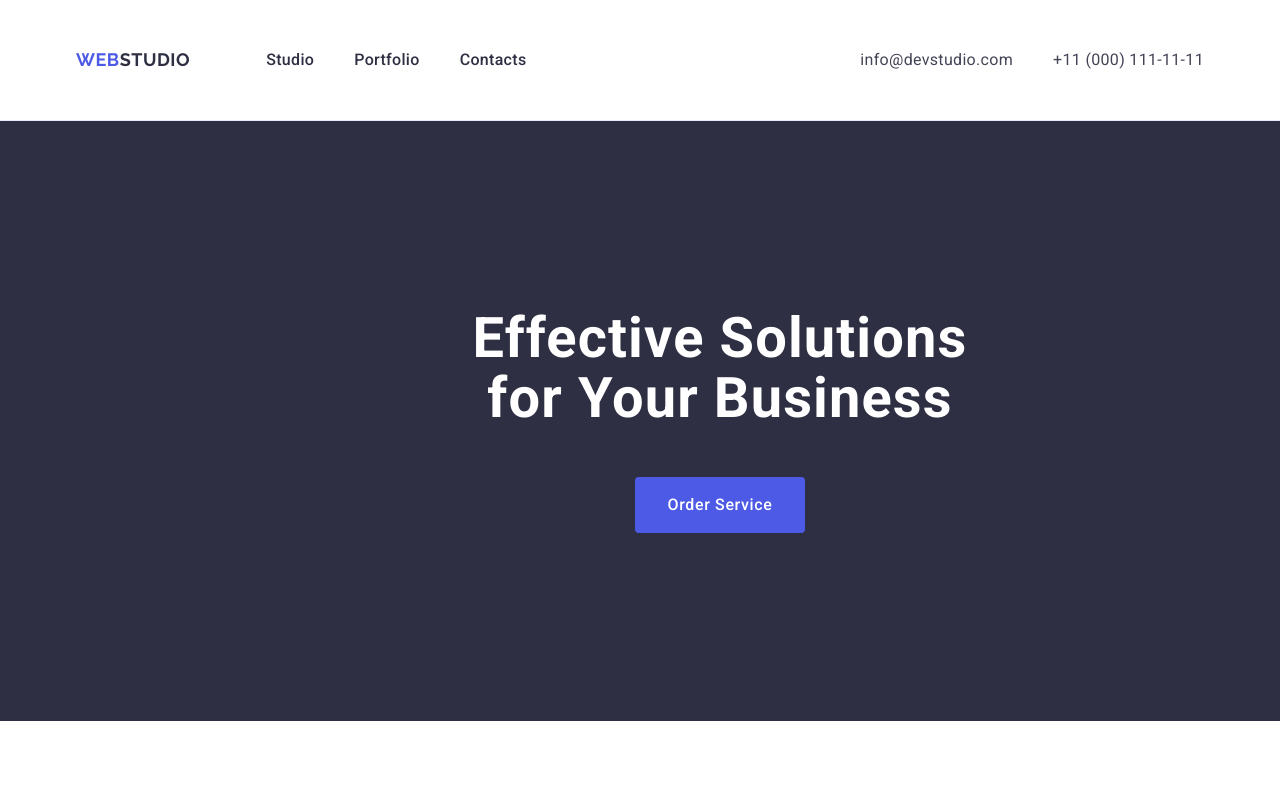
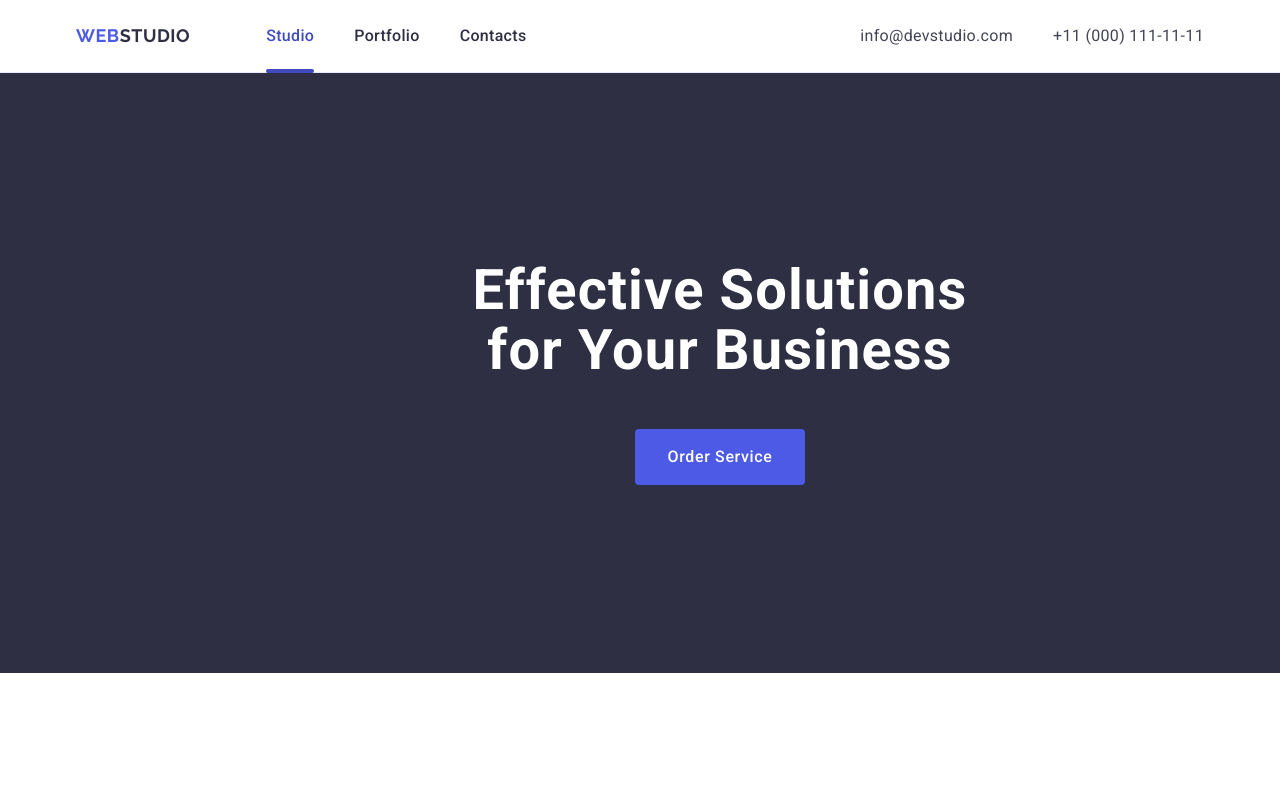
Before and after one commit to Epoeitos/goit-markup-hw-04, a plain HTML site: page index.html in a window 1280 px wide. Shown: the top 789 px of the page. Drawn offline with nearby package versions, Linux system fonts and the light colour scheme.

Commit message:
markup-header

```diff
--- a/css/styles.css
+++ b/css/styles.css
@@ -43,97 +43,117 @@ img {
 
 /* header */
 
+
+
 .container {
-
-align-items: center;
   max-width: 1158px;
   padding: 0 15px;
   margin: 0 auto;
 }
 
 
+.page-header {
+  box-shadow: 0 1px 6px 0 rgba(46, 47, 66, 0.08), 0 1px 1px 0 rgba(46, 47, 66, 0.16), 0 2px 1px 0 rgba(46, 47, 66, 0.08);
+  border-bottom: 1px solid #e7e9fc;
+}
+
+.header-container {
+  display: flex;
+  align-items: center;
+}
+
 .header-nav {
   display: flex;
   align-items: center;
 }
 
-.menu {
+.logo {
+  font-family: 'Raleway', sans-serif;
+  font-weight: 700;
+  font-size: 18px;
+  line-height: 1.17;
+  letter-spacing: 0.03em;
+  text-transform: uppercase;
+  color: #4d5ae5;
+}
+
+.header-logo {
+  padding: 24px 0;
+  margin-right: 76px;
+}
+
+.header-logo .logo-part {
+  color: #2e2f42;
+}
+
+.footer-logo .logo-part {
+  color: #f4f4fd;
+}
+
+.nav-list {
   display: flex;
-  margin-left: auto;
+  align-items: center;
   gap: 40px;
 }
 
-.contacts-menu {
-  display: flex;
-  gap: 40px;
-}
-
-.page-header {
-  border-bottom: 1px solid #e7e9fc;
-}
-
-.page-header-container {
-  align-items: center;
-  display: flex;
-    justify-content: space-between;
-}
-
-.logo-header {
-  font-family: "Raleway", sans-serif;
-  font-weight: 700;
-  font-size: 18px;
-  color: #4d5ae5;
-  line-height: 1.17;
-  letter-spacing: 0.03em;
-  text-transform: uppercase;
-  margin-right: 76px;
-}
-
-.logo-dark {
-  color: #2e2f42;
-}
-
-.menu-link {
+.nav-link {
   display: block;
+  padding: 24px 0;
   font-weight: 500;
   font-size: 16px;
   line-height: 1.5;
   letter-spacing: 0.02em;
   color: #2e2f42;
-  padding: 24px 0;
+
+  transition: color 250ms cubic-bezier(0.4, 0, 0.2, 1);
+}
+
+.nav-link.current {
+  position: relative;
+
+
 
 }
+.nav-link.current:after {
+  content: '';
+  width: 100%;
+  height: 4px;
+  position: absolute;
+  left: 0;
+  bottom: -1px;
 
-.contacts-info {
-  padding-top: 24px;
-  padding-bottom: 24px;
-  display: block;
+  background-color: #404bbf;
+  border-radius: 2px;
+}
+.contacts {
+  font-style: normal;
+  margin-left: auto;
 }
 
-.logo-header,
-.contacts-item {
-  padding-top: 24px;
-  padding-bottom: 24px;
+.contacts-list {
+  display: flex;
+  align-items: center;
+  gap: 40px;
 }
 
-.menu-link:hover,
-.menu-link:focus,
-.contacts-info:hover,
-.contacts-info:focus {
+.contacts-link {
+  display: block;
+  padding: 24px 0;
+  font-size: 16px;
+  line-height: 1.5;
+  letter-spacing: 0.02em;
+  color: #434455;
+   transition: color 250ms cubic-bezier(0.4, 0, 0.2, 1);
+}
+
+.nav-link:hover,
+.nav-link:focus,
+.contacts-link:hover,
+.contacts-link:focus,
+.nav-link.current {
+
   color: #404bbf;
 }
-
-.contacts {
-  font-style: normal;
-}
-
-.contacts-info {
-  line-height: 1.5;
-  letter-spacing: 0.02em;
-  color: inherit;
-  font-style: normal;
-}
-
 /* hero */
 
 .page-hero {
--- a/index.html
+++ b/index.html
@@ -17,29 +17,25 @@
 <body>
   <!--====== HEADER ======-->
   <header class="page-header">
-    <div class="container page-header-container">
+    <div class="container header-container">
       <nav class="header-nav">
-        <a class="logo-header" href="./index.html">Web<span class="logo-dark">Studio</span></a>
-        <ul class="menu">
-          <li class="menu-item">
-            <a class="menu-link" href="./index.html">Studio</a>
+        <a class="logo header-logo" href="./index.html">Web<span class="logo-part">Studio</span></a>
+        <ul class="nav-list">
+          <li class="nav-item">
+            <a class="nav-link current" href="./index.html">Studio</a>
           </li>
-          <li class="menu-item">
-            <a class="menu-link" href="">Portfolio</a>
-          </li>
-          <li class="menu-item">
-            <a class="menu-link" href="">Contacts</a>
-          </li>
+          <li class="nav-item"><a class="nav-link" href="">Portfolio</a></li>
+          <li class="nav-item"><a class="nav-link" href="">Contacts</a></li>
         </ul>
       </nav>
 
-      <address class="contacts" id="contacts">
-        <ul class="contacts-menu">
+      <address class="contacts">
+        <ul class="contacts-list">
           <li class="contacts-item">
-            <a class="contacts-info" href="mailto:info@devstudio.com">info@devstudio.com</a>
+            <a class="contacts-link" href="mailto:info@devstudio.com">info@devstudio.com</a>
           </li>
           <li class="contacts-item">
-            <a class="contacts-info" href="tel:+110001111111">+11 (000) 111-11-11</a>
+            <a class="contacts-link" href="tel:+110001111111">+11 (000) 111-11-11</a>
           </li>
         </ul>
       </address>
```
